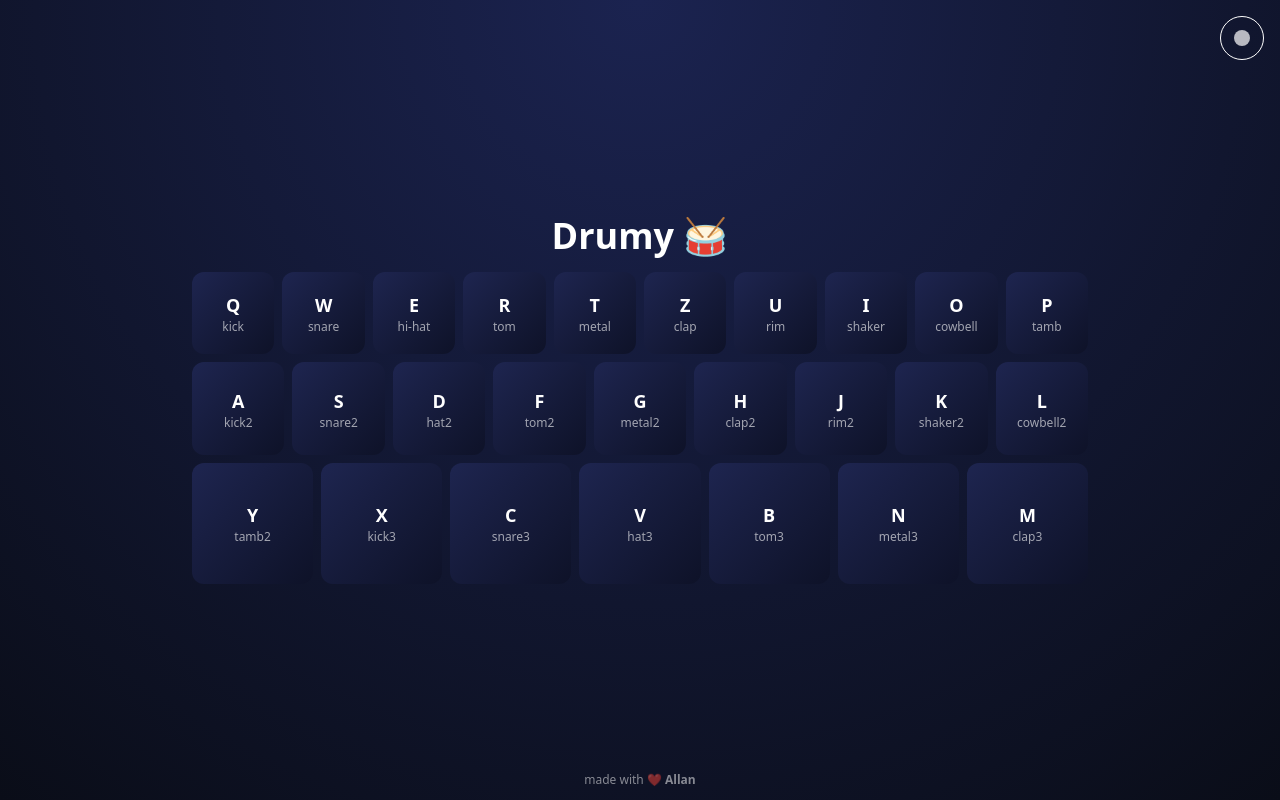
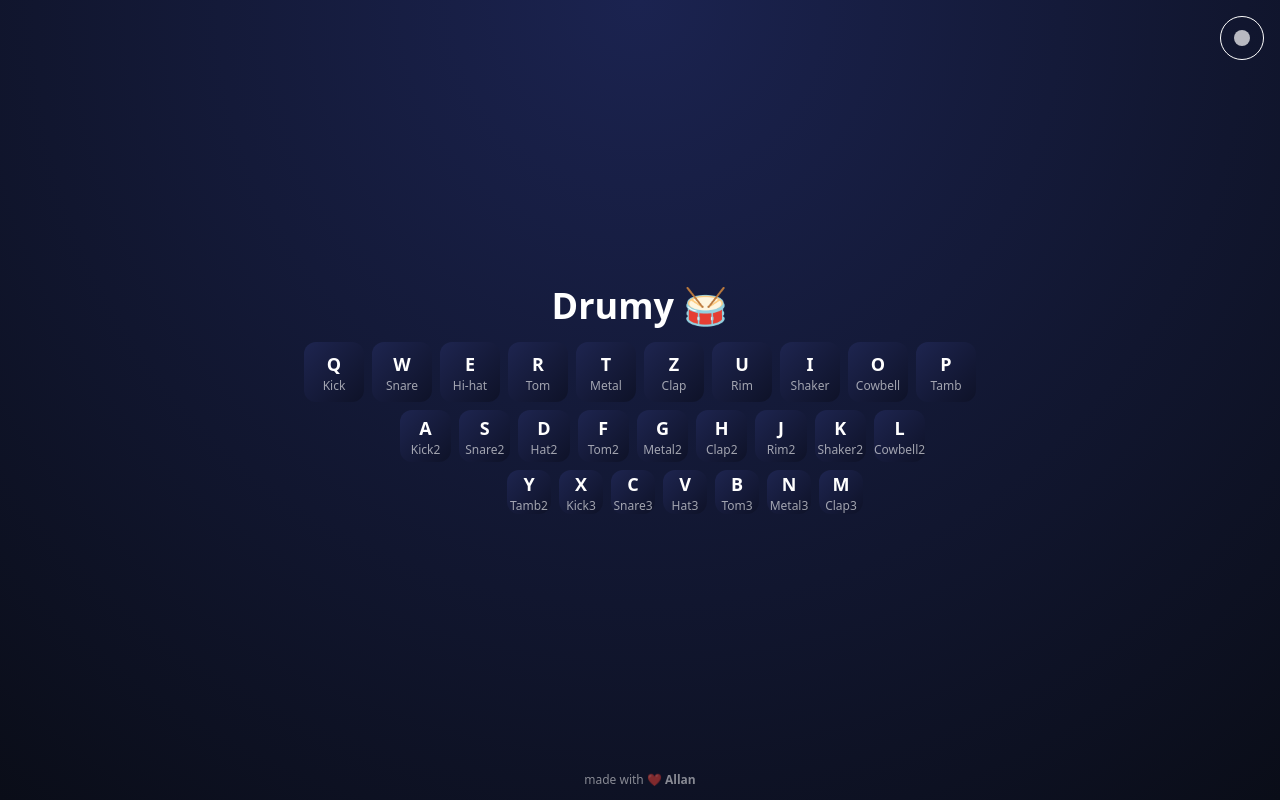
Before and after one commit to alton47/drumy, a Next.js app: page / in a window 1280 px wide. Built offline with nearby package versions, Linux system fonts and the light colour scheme.

Commit message:
SOme fixes

```diff
--- a/src/app/page.tsx
+++ b/src/app/page.tsx
@@ -16,32 +16,32 @@ const soundData: Record<
   string,
   { type: OscillatorType; freq: number; noise: boolean; name: string }
 > = {
-  Q: { type: "sine", freq: 120, noise: true, name: "kick" },
-  W: { type: "triangle", freq: 200, noise: false, name: "snare" },
-  E: { type: "square", freq: 300, noise: true, name: "hi-hat" },
-  R: { type: "sawtooth", freq: 150, noise: false, name: "tom" },
-  T: { type: "sine", freq: 220, noise: true, name: "metal" },
-  Z: { type: "triangle", freq: 180, noise: false, name: "clap" },
-  U: { type: "square", freq: 250, noise: true, name: "rim" },
-  I: { type: "sine", freq: 140, noise: false, name: "shaker" },
-  O: { type: "sawtooth", freq: 320, noise: true, name: "cowbell" },
-  P: { type: "triangle", freq: 210, noise: false, name: "tamb" },
-  A: { type: "square", freq: 190, noise: true, name: "kick2" },
-  S: { type: "sine", freq: 170, noise: false, name: "snare2" },
-  D: { type: "sawtooth", freq: 260, noise: true, name: "hat2" },
-  F: { type: "triangle", freq: 240, noise: false, name: "tom2" },
-  G: { type: "sine", freq: 200, noise: true, name: "metal2" },
-  H: { type: "square", freq: 180, noise: false, name: "clap2" },
-  J: { type: "sawtooth", freq: 230, noise: true, name: "rim2" },
-  K: { type: "triangle", freq: 250, noise: false, name: "shaker2" },
-  L: { type: "sine", freq: 210, noise: true, name: "cowbell2" },
-  Y: { type: "square", freq: 190, noise: false, name: "tamb2" },
-  X: { type: "sawtooth", freq: 220, noise: true, name: "kick3" },
-  C: { type: "triangle", freq: 200, noise: false, name: "snare3" },
-  V: { type: "sine", freq: 240, noise: true, name: "hat3" },
-  B: { type: "square", freq: 260, noise: false, name: "tom3" },
-  N: { type: "sawtooth", freq: 230, noise: true, name: "metal3" },
-  M: { type: "triangle", freq: 210, noise: false, name: "clap3" },
+  Q: { type: "sine", freq: 120, noise: true, name: "Kick" },
+  W: { type: "triangle", freq: 200, noise: false, name: "Snare" },
+  E: { type: "square", freq: 300, noise: true, name: "Hi-hat" },
+  R: { type: "sawtooth", freq: 150, noise: false, name: "Tom" },
+  T: { type: "sine", freq: 220, noise: true, name: "Metal" },
+  Z: { type: "triangle", freq: 180, noise: false, name: "Clap" },
+  U: { type: "square", freq: 250, noise: true, name: "Rim" },
+  I: { type: "sine", freq: 140, noise: false, name: "Shaker" },
+  O: { type: "sawtooth", freq: 320, noise: true, name: "Cowbell" },
+  P: { type: "triangle", freq: 210, noise: false, name: "Tamb" },
+  A: { type: "square", freq: 190, noise: true, name: "Kick2" },
+  S: { type: "sine", freq: 170, noise: false, name: "Snare2" },
+  D: { type: "sawtooth", freq: 260, noise: true, name: "Hat2" },
+  F: { type: "triangle", freq: 240, noise: false, name: "Tom2" },
+  G: { type: "sine", freq: 200, noise: true, name: "Metal2" },
+  H: { type: "square", freq: 180, noise: false, name: "Clap2" },
+  J: { type: "sawtooth", freq: 230, noise: true, name: "Rim2" },
+  K: { type: "triangle", freq: 250, noise: false, name: "Shaker2" },
+  L: { type: "sine", freq: 210, noise: true, name: "Cowbell2" },
+  Y: { type: "square", freq: 190, noise: false, name: "Tamb2" },
+  X: { type: "sawtooth", freq: 220, noise: true, name: "Kick3" },
+  C: { type: "triangle", freq: 200, noise: false, name: "Snare3" },
+  V: { type: "sine", freq: 240, noise: true, name: "Hat3" },
+  B: { type: "square", freq: 260, noise: false, name: "Tom3" },
+  N: { type: "sawtooth", freq: 230, noise: true, name: "Metal3" },
+  M: { type: "triangle", freq: 210, noise: false, name: "Clap3" },
 };
 
 export default function Home() {
@@ -49,6 +49,7 @@ export default function Home() {
     new (window.AudioContext || (window as any).webkitAudioContext)(),
   );
   const [isLight, setIsLight] = useState(false);
+
   const layout = [
     ["Q", "W", "E", "R", "T", "Z", "U", "I", "O", "P"],
     ["A", "S", "D", "F", "G", "H", "J", "K", "L"],
@@ -90,7 +91,7 @@ export default function Home() {
   const trigger = (key: string) => {
     const pad = document.querySelector<HTMLDivElement>(`[data-key="${key}"]`);
     if (!pad) return;
-    pad.classList.add("scale-95 shadow-[0_0_20px_var(--accent)]");
+    pad.classList.add("scale-95", "shadow-[0_0_20px_var(--accent)]");
     setTimeout(
       () => pad.classList.remove("scale-95", "shadow-[0_0_20px_var(--accent)]"),
       120,
@@ -107,12 +108,12 @@ export default function Home() {
 
   return (
     <div
-      className={`relative w-full h-screen flex flex-col items-center justify-center transition-colors ${isLight ? "bg-[radial-gradient(circle_at_top,_var(--bg-light-accent),_var(--bg-light))] text-[#0a0d18]" : "text-white bg-[radial-gradient(circle_at_top,_#1b2350,_var(--bg-dark))]"}`}
+      className={`relative w-full h-screen flex flex-col items-center justify-center transition-colors ${isLight ? "bg-[radial-gradient(circle_at_top,_var(--bg-light-accent),_var(--bg-light))] text-[#0a0d18]" : "bg-[radial-gradient(circle_at_top,_#1b2350,_var(--bg-dark))] text-white"}`}
     >
       {/* Toggle */}
       <button
         onClick={() => setIsLight(!isLight)}
-        className="absolute top-4 right-4 w-11 h-11 rounded-full border border-current grid place-items-center"
+        className="absolute top-4 right-4 w-11 h-11 rounded-full border border-current grid place-items-center z-50"
       >
         <span className="w-4 h-4 rounded-full bg-current opacity-70"></span>
       </button>
@@ -123,9 +124,12 @@ export default function Home() {
       </header>
 
       {/* Keyboard */}
-      <div className="flex flex-col gap-2 w-full max-w-4xl">
+      <div className="flex flex-col gap-2 w-full max-w-[900px]">
         {layout.map((row, rIdx) => (
-          <div key={rIdx} className="flex gap-2 justify-center w-full">
+          <div
+            key={rIdx}
+            className={`flex gap-2 w-full justify-center ${rIdx === 1 ? "pl-[5%]" : rIdx === 2 ? "pl-[10%]" : ""}`}
+          >
             {row.map((key, kIdx) => {
               const accent = colors[(rIdx * 2 + kIdx) % colors.length];
               return (
@@ -135,7 +139,7 @@ export default function Home() {
                   style={{ "--accent": accent } as React.CSSProperties}
                   onMouseDown={() => trigger(key)}
                   onTouchStart={() => trigger(key)}
-                  className={`flex-1 aspect-square rounded-xl flex flex-col items-center justify-center cursor-pointer relative transition-transform duration-100 bg-gradient-to-br from-[#1e2550] to-[#0e1228]`}
+                  className={`flex-0 flex-shrink-0 w-[calc(10%-8px)] aspect-square rounded-xl flex flex-col items-center justify-center cursor-pointer relative transition-transform duration-100 bg-gradient-to-br from-[#1e2550] to-[#0e1228]`}
                 >
                   <span className="font-extrabold text-lg pointer-events-none">
                     {key}
```
